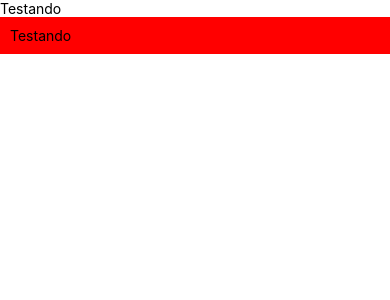
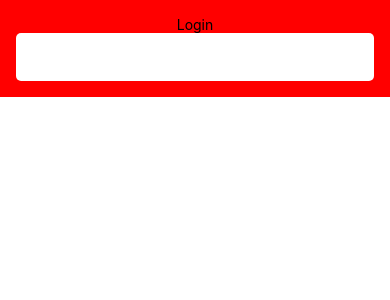
Before and after one commit to VictorBren0/vendas-online-app, a React Native app: screen / in a window 390 px wide. Shown: the top 300 px of the page. Built offline with nearby package versions, Linux system fonts and the light colour scheme.

Commit message:
feat: created component input

```diff
--- a/src/App.tsx
+++ b/src/App.tsx
@@ -1,18 +1,11 @@
-import { SafeAreaView, Text } from 'react-native';
-import styled from 'styled-components/native';
+import { SafeAreaView } from 'react-native';
 
-const Button = styled.TouchableOpacity`
-  background-color: #ff0000;
-  padding: 10px;
-`;
+import Login from './screens/login';
 
 const App = () => {
   return (
     <SafeAreaView>
-      <Text>Testando</Text>
-      <Button>
-        <Text>Testando</Text>
-      </Button>
+      <Login />
     </SafeAreaView>
   );
 };
--- /dev/null
+++ b/src/components/input/index.tsx
@@ -0,0 +1,12 @@
+import { Text, TextInput, View } from 'react-native';
+import { TextInputProps } from 'react-native/types';
+
+import { Container } from './style';
+
+type InputProps = TextInputProps;
+
+const Input = ({ ...props }: InputProps) => {
+  return <Container {...props} />;
+};
+
+export default Input;
--- /dev/null
+++ b/src/components/input/style.ts
@@ -0,0 +1,10 @@
+import styled from 'styled-components/native';
+
+export const Container = styled.TextInput`
+  width: 100%;
+  height: 48px;
+  padding: 16px;
+  background-color: white;
+  color: #888;
+  border-radius: 5px;
+`;
--- /dev/null
+++ b/src/screens/login/index.tsx
@@ -0,0 +1,17 @@
+import { Text, View } from 'react-native';
+
+import Input from '../../components/input';
+import { Container } from './style';
+
+const Login = () => {
+  return (
+    <View>
+      <Container>
+        <Text>Login</Text>
+        <Input />
+      </Container>
+    </View>
+  );
+};
+
+export default Login;
--- /dev/null
+++ b/src/screens/login/style.ts
@@ -0,0 +1,10 @@
+import styled from 'styled-components/native';
+
+export const Container = styled.View`
+  width: 100%;
+  height: 100%;
+  background-color: red;
+  justify-content: center;
+  align-items: center;
+  padding: 16px;
+`;
```
